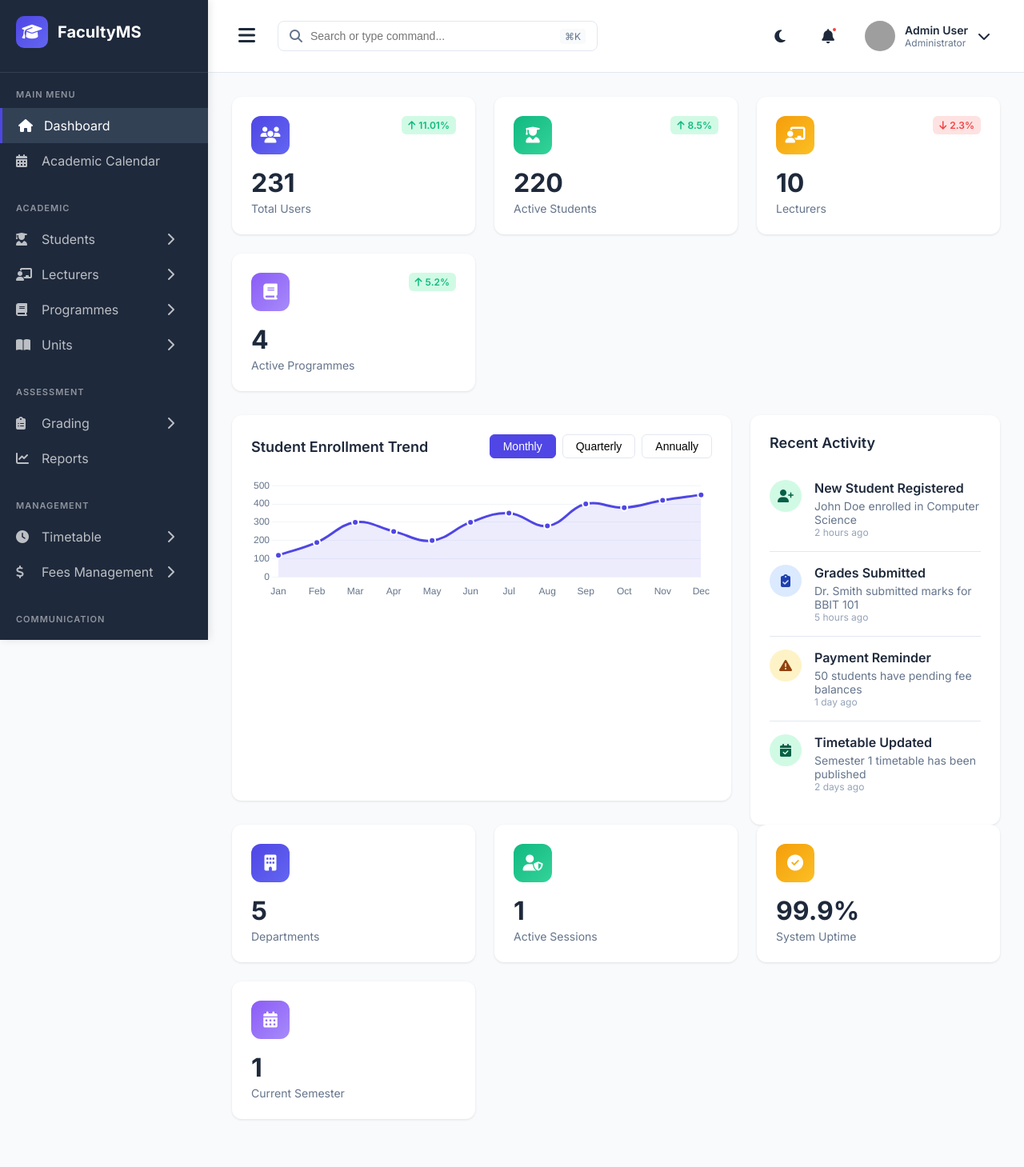
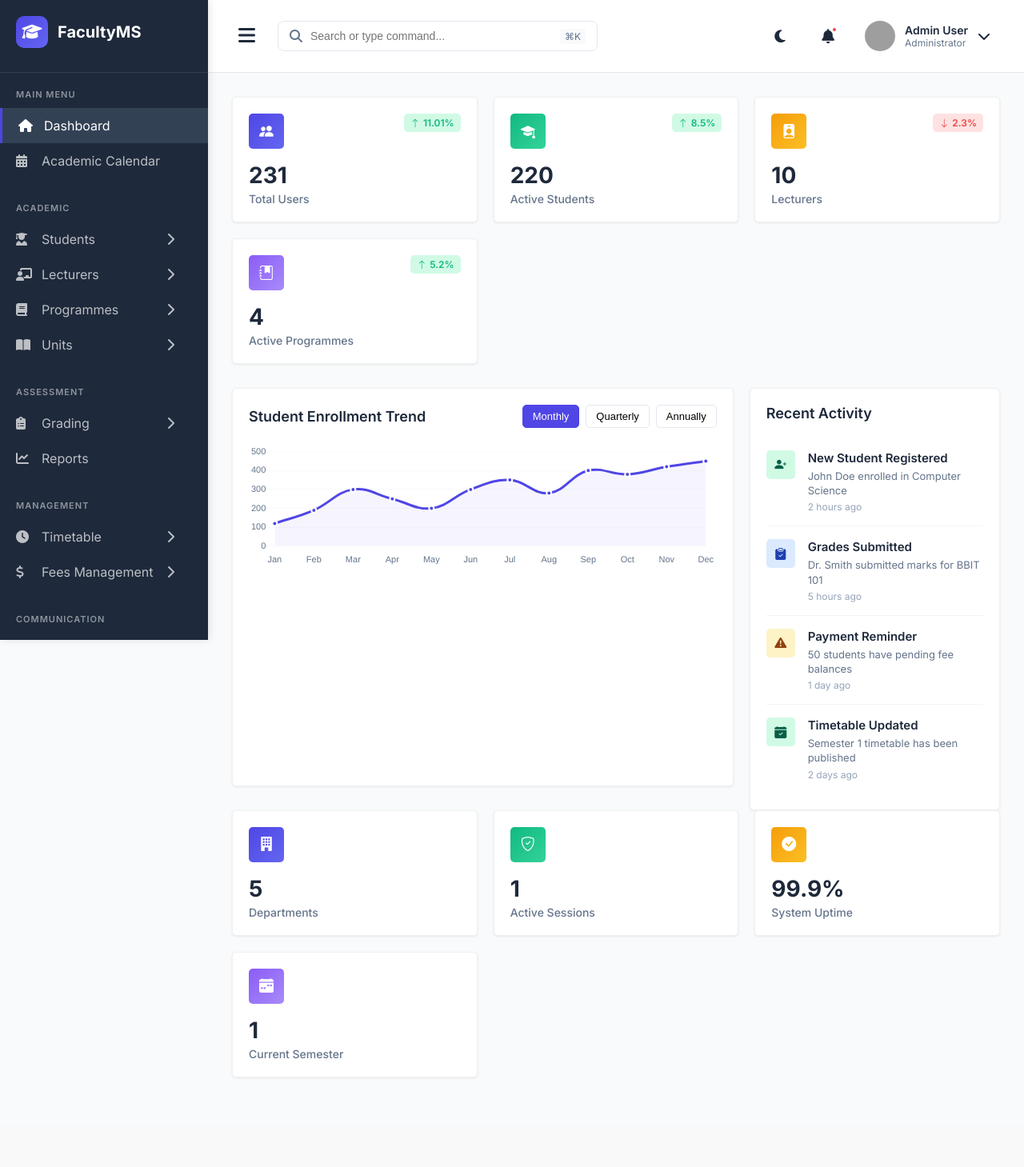
Before and after one commit to steve-ongera/UoN-Faculty-of-Business-Management-System, a Django app: page /dashboard/admin/ in a window 1280 px wide. Shown: the whole page at 80% size. After the commit the page ends 1348 px from the top, so only its background shows below. Run offline with Django 5.2, Linux system fonts and the light colour scheme; a user stored in the database is signed in; data comes from the database, SQL or seed files in the repository; grey boxes are pictures that could not be loaded.

Commit message:
made updates on admin dashboard

```diff
--- a/templates/dashboards/admin_dashboard.html
+++ b/templates/dashboards/admin_dashboard.html
@@ -7,25 +7,29 @@
 {% block breadcrumb %}Dashboard{% endblock %}
 
 {% block extra_css %}
+<!-- Bootstrap Icons -->
+<link rel="stylesheet" href="https://cdn.jsdelivr.net/npm/bootstrap-icons@1.10.0/font/bootstrap-icons.css">
+
 <style>
     .stats-grid {
         display: grid;
         grid-template-columns: repeat(auto-fit, minmax(250px, 1fr));
-        gap: 24px;
+        gap: 20px;
         margin-bottom: 30px;
     }
 
     .stat-card {
         background: white;
-        border-radius: 12px;
-        padding: 24px;
-        box-shadow: 0 1px 3px rgba(0, 0, 0, 0.1);
+        border-radius: 5px;
+        padding: 20px;
+        box-shadow: 0 1px 3px rgba(0, 0, 0, 0.08);
         transition: all 0.3s ease;
+        border: 1px solid #f0f0f0;
     }
 
     .stat-card:hover {
-        transform: translateY(-4px);
-        box-shadow: 0 4px 12px rgba(0, 0, 0, 0.15);
+        transform: translateY(-2px);
+        box-shadow: 0 4px 8px rgba(0, 0, 0, 0.1);
     }
 
     .stat-header {
@@ -36,13 +40,13 @@
     }
 
     .stat-icon {
-        width: 48px;
-        height: 48px;
-        border-radius: 12px;
+        width: 44px;
+        height: 44px;
+        border-radius: 5px;
         display: flex;
         align-items: center;
         justify-content: center;
-        font-size: 20px;
+        font-size: 18px;
     }
 
     .stat-icon.blue {
@@ -72,7 +76,7 @@
         font-size: 12px;
         font-weight: 600;
         padding: 4px 8px;
-        border-radius: 6px;
+        border-radius: 5px;
     }
 
     .stat-trend.up {
@@ -86,7 +90,7 @@
     }
 
     .stat-value {
-        font-size: 32px;
+        font-size: 28px;
         font-weight: 700;
         color: #1E293B;
         margin-bottom: 4px;
@@ -95,21 +99,23 @@
     .stat-label {
         color: #64748B;
         font-size: 14px;
+        font-weight: 500;
     }
 
     .chart-container {
         background: white;
-        border-radius: 12px;
-        padding: 24px;
-        box-shadow: 0 1px 3px rgba(0, 0, 0, 0.1);
+        border-radius: 5px;
+        padding: 20px;
+        box-shadow: 0 1px 3px rgba(0, 0, 0, 0.08);
         margin-bottom: 30px;
+        border: 1px solid #f0f0f0;
     }
 
     .chart-header {
         display: flex;
         justify-content: space-between;
         align-items: center;
-        margin-bottom: 24px;
+        margin-bottom: 20px;
     }
 
     .chart-title {
@@ -124,11 +130,11 @@
     }
 
     .filter-btn {
-        padding: 6px 16px;
+        padding: 6px 12px;
         border: 1px solid #E2E8F0;
         background: white;
-        border-radius: 6px;
-        font-size: 14px;
+        border-radius: 5px;
+        font-size: 13px;
         cursor: pointer;
         transition: all 0.3s ease;
     }
@@ -146,16 +152,17 @@
 
     .activity-list {
         background: white;
-        border-radius: 12px;
-        padding: 24px;
-        box-shadow: 0 1px 3px rgba(0, 0, 0, 0.1);
+        border-radius: 5px;
+        padding: 20px;
+        box-shadow: 0 1px 3px rgba(0, 0, 0, 0.08);
+        border: 1px solid #f0f0f0;
     }
 
     .activity-item {
         display: flex;
         gap: 16px;
         padding: 16px 0;
-        border-bottom: 1px solid #E2E8F0;
+        border-bottom: 1px solid #F1F5F9;
     }
 
     .activity-item:last-child {
@@ -163,14 +170,14 @@
     }
 
     .activity-icon {
-        width: 40px;
-        height: 40px;
-        border-radius: 50%;
+        width: 36px;
+        height: 36px;
+        border-radius: 5px;
         display: flex;
         align-items: center;
         justify-content: center;
         flex-shrink: 0;
-        font-size: 16px;
+        font-size: 15px;
     }
 
     .activity-icon.info {
@@ -196,22 +203,25 @@
         font-weight: 600;
         color: #1E293B;
         margin-bottom: 4px;
+        font-size: 15px;
     }
 
     .activity-description {
-        font-size: 14px;
+        font-size: 13px;
         color: #64748B;
+        line-height: 1.4;
     }
 
     .activity-time {
         font-size: 12px;
         color: #94A3B8;
+        margin-top: 4px;
     }
 
     .grid-2 {
         display: grid;
         grid-template-columns: 2fr 1fr;
-        gap: 24px;
+        gap: 20px;
     }
 
     @media (max-width: 1024px) {
@@ -228,10 +238,10 @@
     <div class="stat-card">
         <div class="stat-header">
             <div class="stat-icon blue">
-                <i class="fas fa-users"></i>
+                <i class="bi bi-people-fill"></i>
             </div>
             <div class="stat-trend up">
-                <i class="fas fa-arrow-up"></i>
+                <i class="bi bi-arrow-up"></i>
                 11.01%
             </div>
         </div>
@@ -242,10 +252,10 @@
     <div class="stat-card">
         <div class="stat-header">
             <div class="stat-icon green">
-                <i class="fas fa-user-graduate"></i>
+                <i class="bi bi-mortarboard-fill"></i>
             </div>
             <div class="stat-trend up">
-                <i class="fas fa-arrow-up"></i>
+                <i class="bi bi-arrow-up"></i>
                 8.5%
             </div>
         </div>
@@ -256,10 +266,10 @@
     <div class="stat-card">
         <div class="stat-header">
             <div class="stat-icon orange">
-                <i class="fas fa-chalkboard-teacher"></i>
+                <i class="bi bi-person-badge-fill"></i>
             </div>
             <div class="stat-trend down">
-                <i class="fas fa-arrow-down"></i>
+                <i class="bi bi-arrow-down"></i>
                 2.3%
             </div>
         </div>
@@ -270,10 +280,10 @@
     <div class="stat-card">
         <div class="stat-header">
             <div class="stat-icon purple">
-                <i class="fas fa-book"></i>
+                <i class="bi bi-journal-bookmark-fill"></i>
             </div>
             <div class="stat-trend up">
-                <i class="fas fa-arrow-up"></i>
+                <i class="bi bi-arrow-up"></i>
                 5.2%
             </div>
         </div>
@@ -302,7 +312,7 @@
 
         <div class="activity-item">
             <div class="activity-icon success">
-                <i class="fas fa-user-plus"></i>
+                <i class="bi bi-person-plus-fill"></i>
             </div>
             <div class="activity-content">
                 <div class="activity-title">New Student Registered</div>
@@ -313,7 +323,7 @@
 
         <div class="activity-item">
             <div class="activity-icon info">
-                <i class="fas fa-clipboard-check"></i>
+                <i class="bi bi-clipboard-check-fill"></i>
             </div>
             <div class="activity-content">
                 <div class="activity-title">Grades Submitted</div>
@@ -324,7 +334,7 @@
 
         <div class="activity-item">
             <div class="activity-icon warning">
-                <i class="fas fa-exclamation-triangle"></i>
+                <i class="bi bi-exclamation-triangle-fill"></i>
             </div>
             <div class="activity-content">
                 <div class="activity-title">Payment Reminder</div>
@@ -335,7 +345,7 @@
 
         <div class="activity-item">
             <div class="activity-icon success">
-                <i class="fas fa-calendar-check"></i>
+                <i class="bi bi-calendar-check-fill"></i>
             </div>
             <div class="activity-content">
                 <div class="activity-title">Timetable Updated</div>
@@ -351,7 +361,7 @@
     <div class="stat-card">
         <div class="stat-header">
             <div class="stat-icon blue">
-                <i class="fas fa-building"></i>
+                <i class="bi bi-building-fill"></i>
             </div>
         </div>
         <div class="stat-value">{{ total_departments|default:"0" }}</div>
@@ -361,7 +371,7 @@
     <div class="stat-card">
         <div class="stat-header">
             <div class="stat-icon green">
-                <i class="fas fa-user-shield"></i>
+                <i class="bi bi-shield-check"></i>
             </div>
         </div>
         <div class="stat-value">{{ active_sessions|default:"0" }}</div>
@@ -371,7 +381,7 @@
     <div class="stat-card">
         <div class="stat-header">
             <div class="stat-icon orange">
-                <i class="fas fa-check-circle"></i>
+                <i class="bi bi-check-circle-fill"></i>
             </div>
         </div>
         <div class="stat-value">{{ system_health.uptime|default:"99.9%" }}</div>
@@ -381,7 +391,7 @@
     <div class="stat-card">
         <div class="stat-header">
             <div class="stat-icon purple">
-                <i class="fas fa-calendar-alt"></i>
+                <i class="bi bi-calendar-week-fill"></i>
             </div>
         </div>
         <div class="stat-value">{{ current_semester.semester_number|default:"N/A" }}</div>
@@ -406,11 +416,11 @@
                     label: 'Enrollments',
                     data: [120, 190, 300, 250, 200, 300, 350, 280, 400, 380, 420, 450],
                     borderColor: '#4F46E5',
-                    backgroundColor: 'rgba(79, 70, 229, 0.1)',
+                    backgroundColor: 'rgba(79, 70, 229, 0.05)',
                     tension: 0.4,
                     fill: true,
-                    pointRadius: 4,
-                    pointHoverRadius: 6,
+                    pointRadius: 3,
+                    pointHoverRadius: 5,
                     pointBackgroundColor: '#4F46E5',
                     pointBorderColor: '#fff',
                     pointBorderWidth: 2
@@ -425,14 +435,14 @@
                     },
                     tooltip: {
                         backgroundColor: 'rgba(30, 41, 59, 0.9)',
-                        padding: 12,
-                        borderRadius: 8,
+                        padding: 10,
+                        borderRadius: 5,
                         titleFont: {
-                            size: 14,
+                            size: 13,
                             weight: '600'
                         },
                         bodyFont: {
-                            size: 13
+                            size: 12
                         }
                     }
                 },
@@ -440,13 +450,13 @@
                     y: {
                         beginAtZero: true,
                         grid: {
-                            color: '#F1F5F9',
+                            color: '#F8FAFC',
                             drawBorder: false
                         },
                         ticks: {
                             color: '#64748B',
                             font: {
-                                size: 12
+                                size: 11
                             }
                         }
                     },
@@ -458,7 +468,7 @@
                         ticks: {
                             color: '#64748B',
                             font: {
-                                size: 12
+                                size: 11
                             }
                         }
                     }
```
